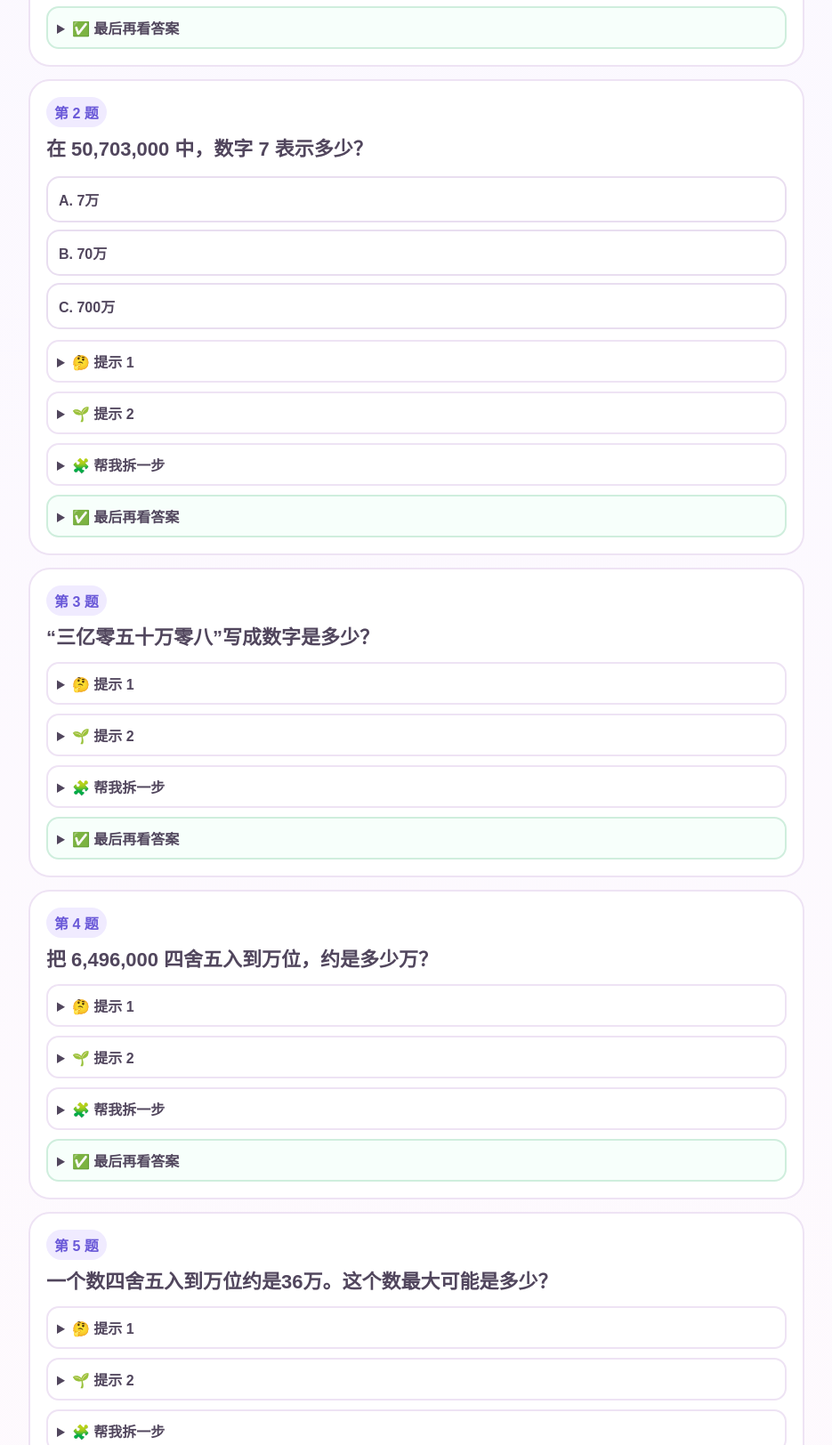
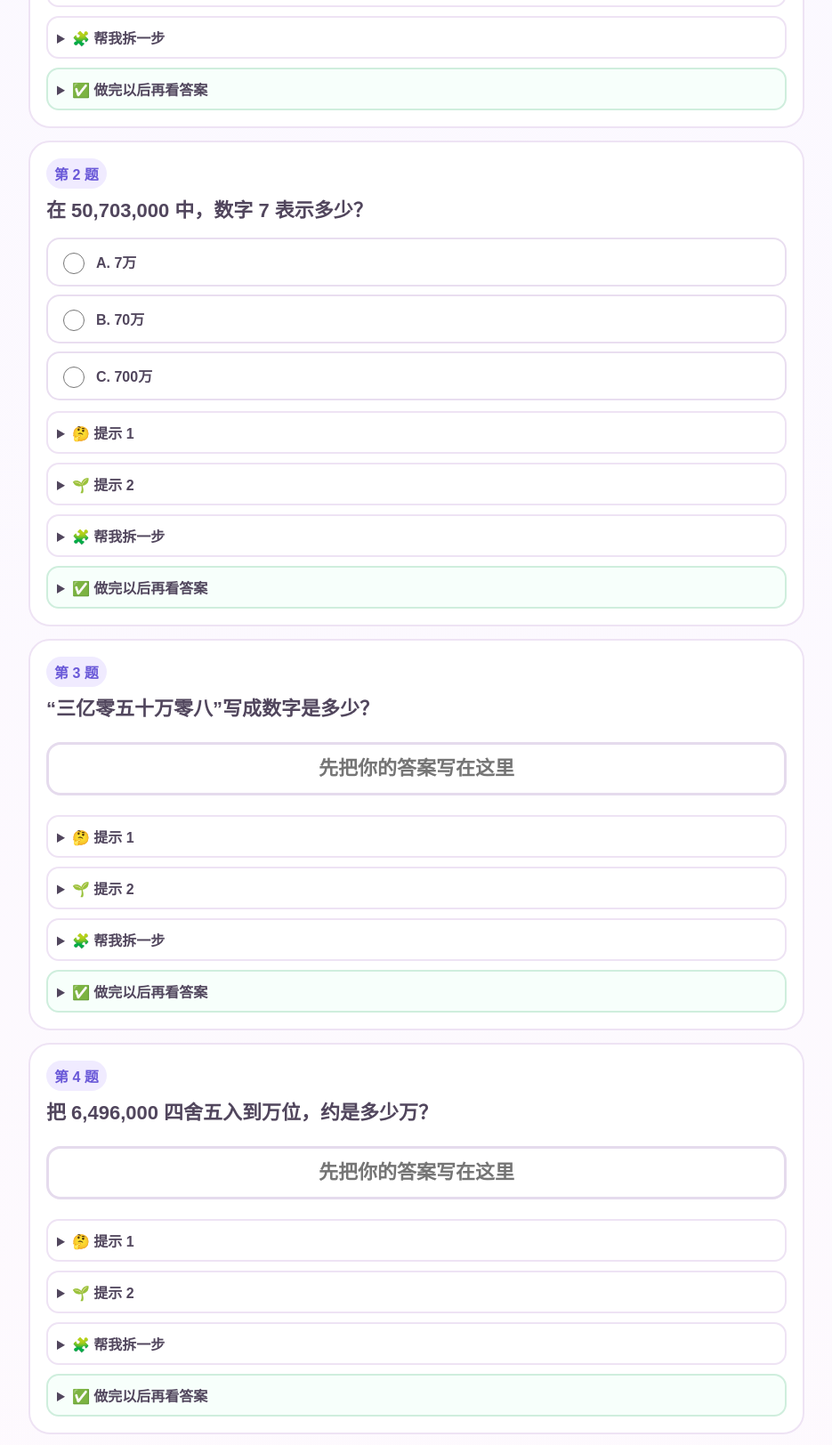
Before and after one commit to preetialka833-coder/mengmeng-english, a plain HTML site: page math-unit1.html in a window 1280 px wide. Shown: the part 671-2295 px from the top of the page at 89% size, without its empty margins (172-1107 px from the left). Drawn offline with Linux system fonts and the light colour scheme.

Commit message:
Make unit 1 answers selectable without JavaScript

```diff
--- a/math-unit1.html
+++ b/math-unit1.html
@@ -4,65 +4,68 @@
 *{box-sizing:border-box}body{margin:0;font-family:Arial,"Microsoft YaHei",sans-serif;color:#51465d;background:linear-gradient(180deg,#faf8ff,#fffafd)}
 .wrap{max-width:900px;margin:auto;padding:16px 14px 60px}.hero,.card{background:#fff;border:2px solid #eee3f4;border-radius:24px;padding:18px;margin-bottom:14px}.hero{background:linear-gradient(135deg,#efeaff,#ffe7f1)}
 h1{font-size:30px;margin:8px 0}h2{font-size:22px;line-height:1.55;margin:8px 0}.sub{color:#84778e;line-height:1.65}.num{display:inline-block;background:#f0ebff;color:#6a59d8;border-radius:999px;padding:5px 9px;font-weight:bold}
-.opts{display:grid;gap:8px;margin:12px 0}.opt{border:2px solid #e9def0;border-radius:15px;padding:12px;background:#fff;font-weight:bold}
+.opts{display:grid;gap:9px;margin:12px 0}.opt{display:flex;align-items:center;gap:10px;border:2px solid #e9def0;border-radius:15px;padding:12px;background:#fff;font-weight:bold;cursor:pointer}
+.opt input{width:24px;height:24px;accent-color:#8e7fff}.opt:has(input:checked){background:#f1edff;border-color:#9f91ff}.opt span{flex:1}
+.textans{width:100%;border:3px solid #e5dbed;border-radius:16px;padding:14px;text-align:center;font-size:22px;font-weight:bold;outline:none;margin:12px 0}.textans:focus{border-color:#9c8dff}
 details{margin-top:10px;border:2px solid #eee3f4;border-radius:14px;padding:10px;background:#fff}summary{font-weight:bold;cursor:pointer}.hint{padding:10px 2px 2px;color:#8a6e20;line-height:1.6}.answer{border-color:#cfeedd;background:#f7fffb}.ans{font-size:22px;font-weight:bold;padding:10px 2px 2px;color:#2f7f52}
 a.btn{display:block;text-decoration:none;text-align:center;border-radius:16px;padding:13px 16px;font-size:18px;font-weight:bold;background:#fff;border:2px solid #e9dff1;color:#51465d}
+.note{margin-top:10px;padding:10px;border-radius:14px;background:#fffaf0;color:#8e7025;border:2px dashed #ffdb9d}
 </style></head><body><main class="wrap">
-<section class="hero"><a class="btn" href="./math.html">← 返回数学首页</a><h1>第一单元 · 认识更大的数</h1><div class="sub">先做基础，再看变式。遇到综合题不要急着看答案，按提示一层层想。</div></section>
+<section class="hero"><a class="btn" href="./math.html">← 返回数学首页</a><h1>第一单元 · 认识更大的数</h1><div class="sub">先做基础，再看变式。遇到综合题不要急着看答案，按提示一层层想。</div><div class="note">先选/写自己的答案，再决定要不要展开提示。最后才看绿色答案。</div></section>
 
 <section class="card">
 <div class="num">第 1 题</div>
 <h2>10 个一万是多少？</h2>
-<div class="opts"><div class="opt">A. 十万</div><div class="opt">B. 一百万</div><div class="opt">C. 一亿</div></div>
+<div class="opts"><label class="opt"><input type="radio" name="q0" value="A. 十万"><span>A. 十万</span></label><label class="opt"><input type="radio" name="q0" value="B. 一百万"><span>B. 一百万</span></label><label class="opt"><input type="radio" name="q0" value="C. 一亿"><span>C. 一亿</span></label></div>
 <details><summary>🤔 提示 1</summary><div class="hint">想一想：满十要向前进一位。</div></details>
 <details><summary>🌱 提示 2</summary><div class="hint">从“一万”开始数10个。</div></details>
 <details><summary>🧩 帮我拆一步</summary><div class="hint">1万×10=10万。</div></details>
-<details class="answer"><summary>✅ 最后再看答案</summary><div class="ans">十万</div></details>
+<details class="answer"><summary>✅ 做完以后再看答案</summary><div class="ans">十万</div></details>
 </section>
 <section class="card">
 <div class="num">第 2 题</div>
 <h2>在 50,703,000 中，数字 7 表示多少？</h2>
-<div class="opts"><div class="opt">A. 7万</div><div class="opt">B. 70万</div><div class="opt">C. 700万</div></div>
+<div class="opts"><label class="opt"><input type="radio" name="q1" value="A. 7万"><span>A. 7万</span></label><label class="opt"><input type="radio" name="q1" value="B. 70万"><span>B. 70万</span></label><label class="opt"><input type="radio" name="q1" value="C. 700万"><span>C. 700万</span></label></div>
 <details><summary>🤔 提示 1</summary><div class="hint">先把这个数按四位一级分级。</div></details>
 <details><summary>🌱 提示 2</summary><div class="hint">5070｜3000，7在哪个数位？</div></details>
 <details><summary>🧩 帮我拆一步</summary><div class="hint">7在十万位，表示7个十万。</div></details>
-<details class="answer"><summary>✅ 最后再看答案</summary><div class="ans">70万</div></details>
+<details class="answer"><summary>✅ 做完以后再看答案</summary><div class="ans">70万</div></details>
 </section>
 <section class="card">
 <div class="num">第 3 题</div>
 <h2>“三亿零五十万零八”写成数字是多少？</h2>
-
+<input class="textans" type="text" inputmode="text" placeholder="先把你的答案写在这里">
 <details><summary>🤔 提示 1</summary><div class="hint">先分成亿级、万级、个级。</div></details>
 <details><summary>🌱 提示 2</summary><div class="hint">3｜0050｜0008。</div></details>
 <details><summary>🧩 帮我拆一步</summary><div class="hint">把三个数级依次写在一起。</div></details>
-<details class="answer"><summary>✅ 最后再看答案</summary><div class="ans">300500008</div></details>
+<details class="answer"><summary>✅ 做完以后再看答案</summary><div class="ans">300500008</div></details>
 </section>
 <section class="card">
 <div class="num">第 4 题</div>
 <h2>把 6,496,000 四舍五入到万位，约是多少万？</h2>
-
+<input class="textans" type="text" inputmode="text" placeholder="先把你的答案写在这里">
 <details><summary>🤔 提示 1</summary><div class="hint">保留到万位，要看哪一位？</div></details>
 <details><summary>🌱 提示 2</summary><div class="hint">看千位，千位是6。</div></details>
 <details><summary>🧩 帮我拆一步</summary><div class="hint">千位≥5，万位进1。</div></details>
-<details class="answer"><summary>✅ 最后再看答案</summary><div class="ans">650万</div></details>
+<details class="answer"><summary>✅ 做完以后再看答案</summary><div class="ans">650万</div></details>
 </section>
 <section class="card">
 <div class="num">第 5 题</div>
 <h2>一个数四舍五入到万位约是36万。这个数最大可能是多少？</h2>
-
+<input class="textans" type="text" inputmode="text" placeholder="先把你的答案写在这里">
 <details><summary>🤔 提示 1</summary><div class="hint">先别算，想想哪些数会约成36万。</div></details>
 <details><summary>🌱 提示 2</summary><div class="hint">最小从355000开始，最大不能进到37万。</div></details>
 <details><summary>🧩 帮我拆一步</summary><div class="hint">37万之前的最后一个整数是多少？</div></details>
-<details class="answer"><summary>✅ 最后再看答案</summary><div class="ans">364999</div></details>
+<details class="answer"><summary>✅ 做完以后再看答案</summary><div class="ans">364999</div></details>
 </section>
 <section class="card">
 <div class="num">第 6 题</div>
 <h2>甲城人口3,648,500人，乙城人口约365万人。只根据这些信息，能确定哪个城市人口更多吗？</h2>
-<div class="opts"><div class="opt">A. 甲城更多</div><div class="opt">B. 乙城更多</div><div class="opt">C. 不能确定</div></div>
+<div class="opts"><label class="opt"><input type="radio" name="q5" value="A. 甲城更多"><span>A. 甲城更多</span></label><label class="opt"><input type="radio" name="q5" value="B. 乙城更多"><span>B. 乙城更多</span></label><label class="opt"><input type="radio" name="q5" value="C. 不能确定"><span>C. 不能确定</span></label></div>
 <details><summary>🤔 提示 1</summary><div class="hint">注意“约365万”不是精确数。</div></details>
 <details><summary>🌱 提示 2</summary><div class="hint">乙城真实人口可能比365万略大，也可能略小。</div></details>
 <details><summary>🧩 帮我拆一步</summary><div class="hint">甲城是364.85万；乙城只给近似数。</div></details>
-<details class="answer"><summary>✅ 最后再看答案</summary><div class="ans">不能确定</div></details>
+<details class="answer"><summary>✅ 做完以后再看答案</summary><div class="ans">不能确定</div></details>
 </section>
 <section class="card"><a class="btn" href="./math.html">完成这一组，返回数学首页</a></section>
 </main></body></html>
```
